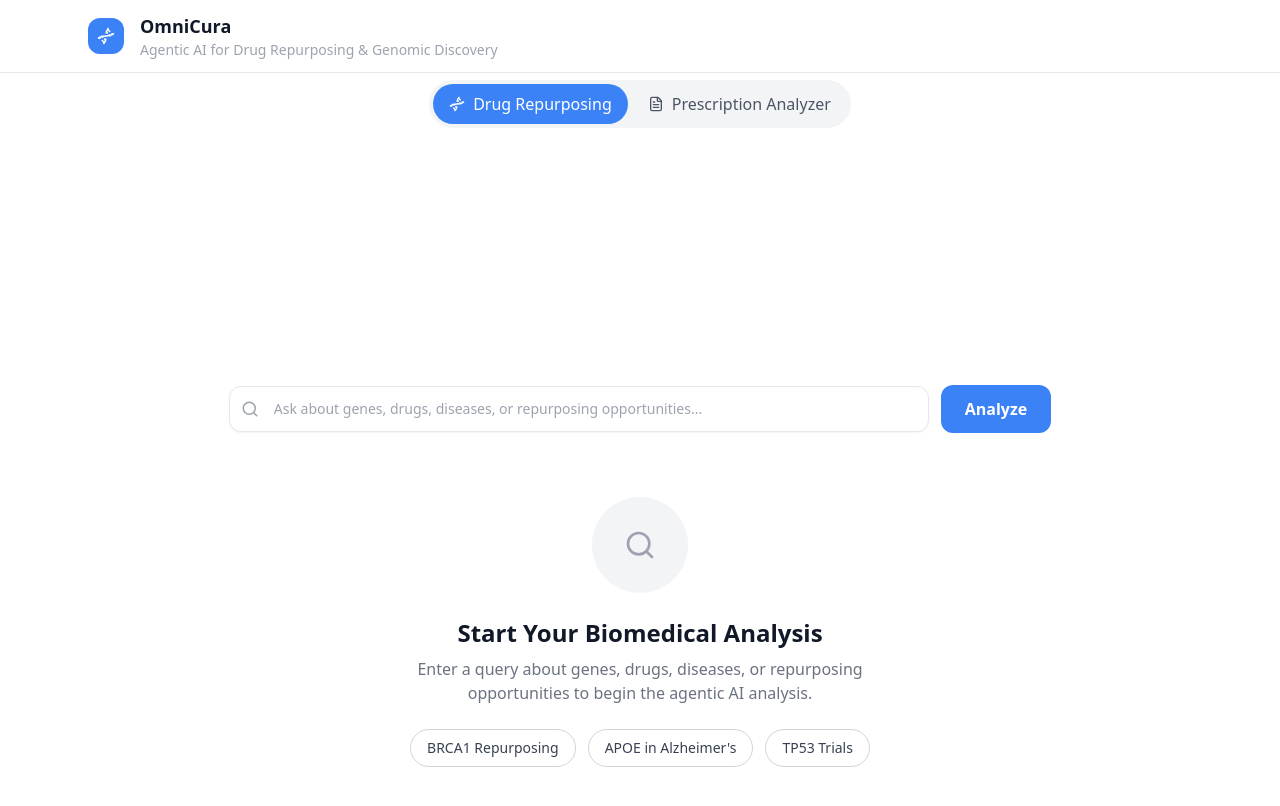
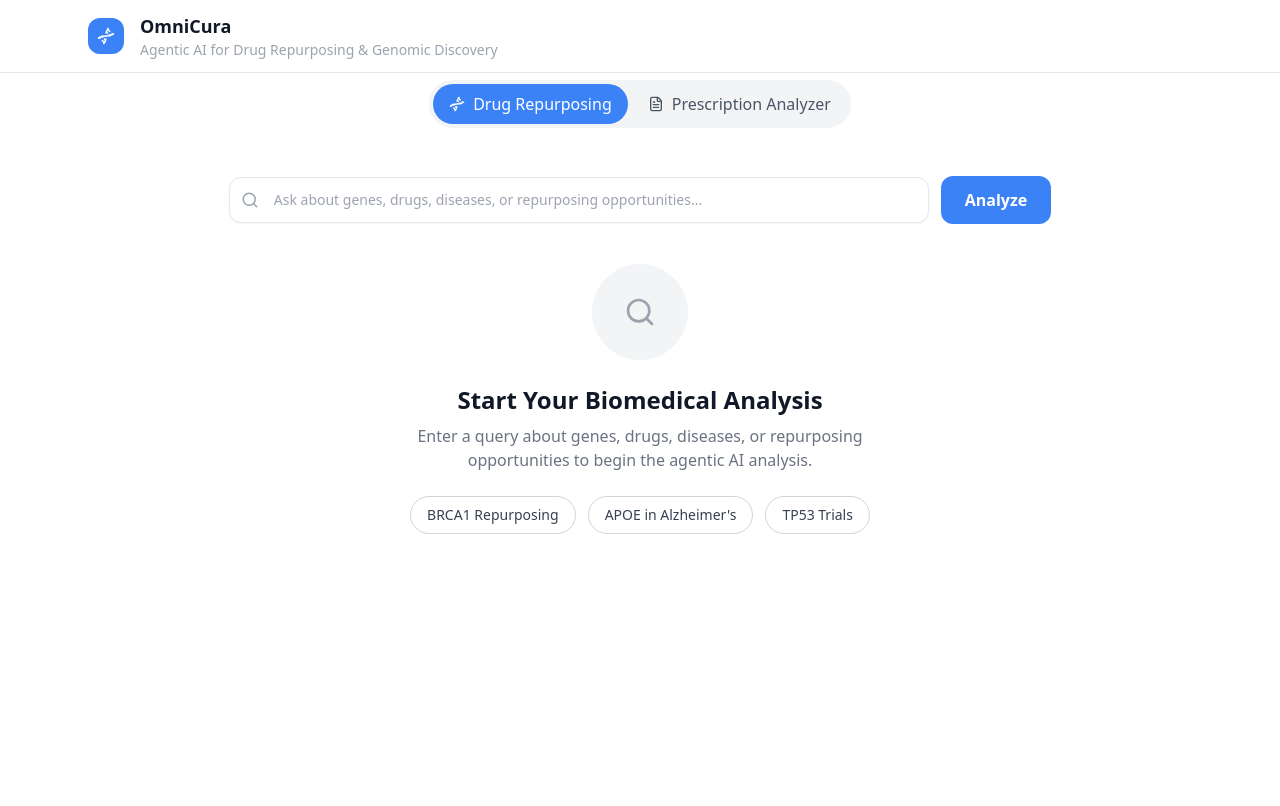
Before and after one commit to thatshedesigner/OmniCura, a React (Vite) app: page / in a window 1280 px wide. Shown: the top 806 px of the page. Built offline with nearby package versions, Linux system fonts and the light colour scheme; the HTML template or start-up script is replaced by a standard one.

Commit message:
Tighten repurposing landing spacing

```diff
--- a/src/components/SearchLanding.jsx
+++ b/src/components/SearchLanding.jsx
@@ -5,7 +5,7 @@ export default function SearchLanding({ query, setQuery, onSubmit }) {
   const examples = ['BRCA1 Repurposing', "APOE in Alzheimer's", 'TP53 Trials']
 
   return (
-    <div className="min-h-screen flex items-center justify-center pt-24">
+    <div className="flex justify-center pt-12 pb-16">
       <div className="w-full max-w-4xl px-6">
         <div className="flex items-center justify-center gap-3">
           <div className="relative w-[700px] max-w-full">
@@ -28,7 +28,7 @@ export default function SearchLanding({ query, setQuery, onSubmit }) {
           </button>
         </div>
 
-        <div className="mt-16 text-center">
+        <div className="mt-10 text-center">
           <div className="mx-auto w-24 h-24 bg-gray-100 rounded-full flex items-center justify-center">
             <Search size={32} className="text-gray-400" />
           </div>
```
